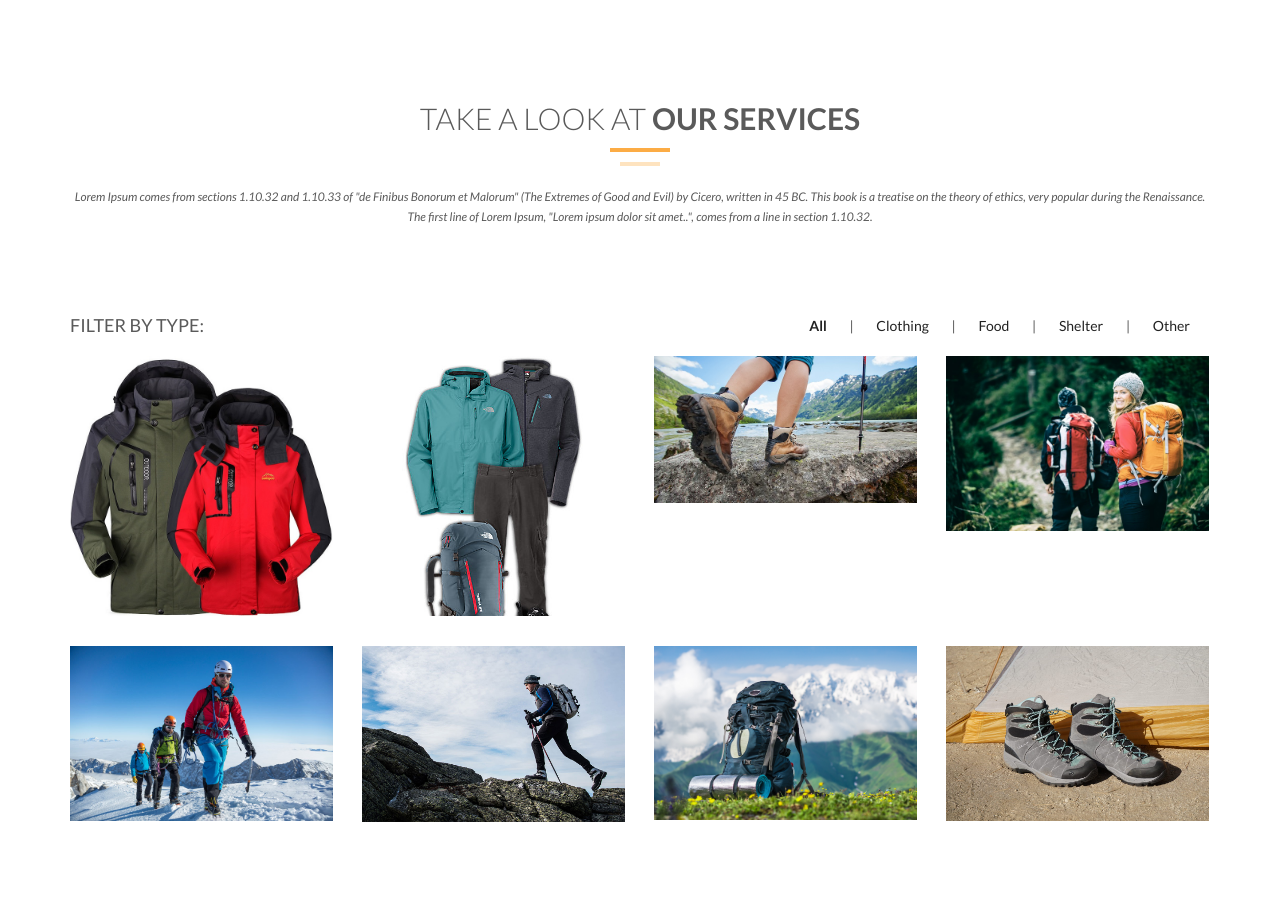
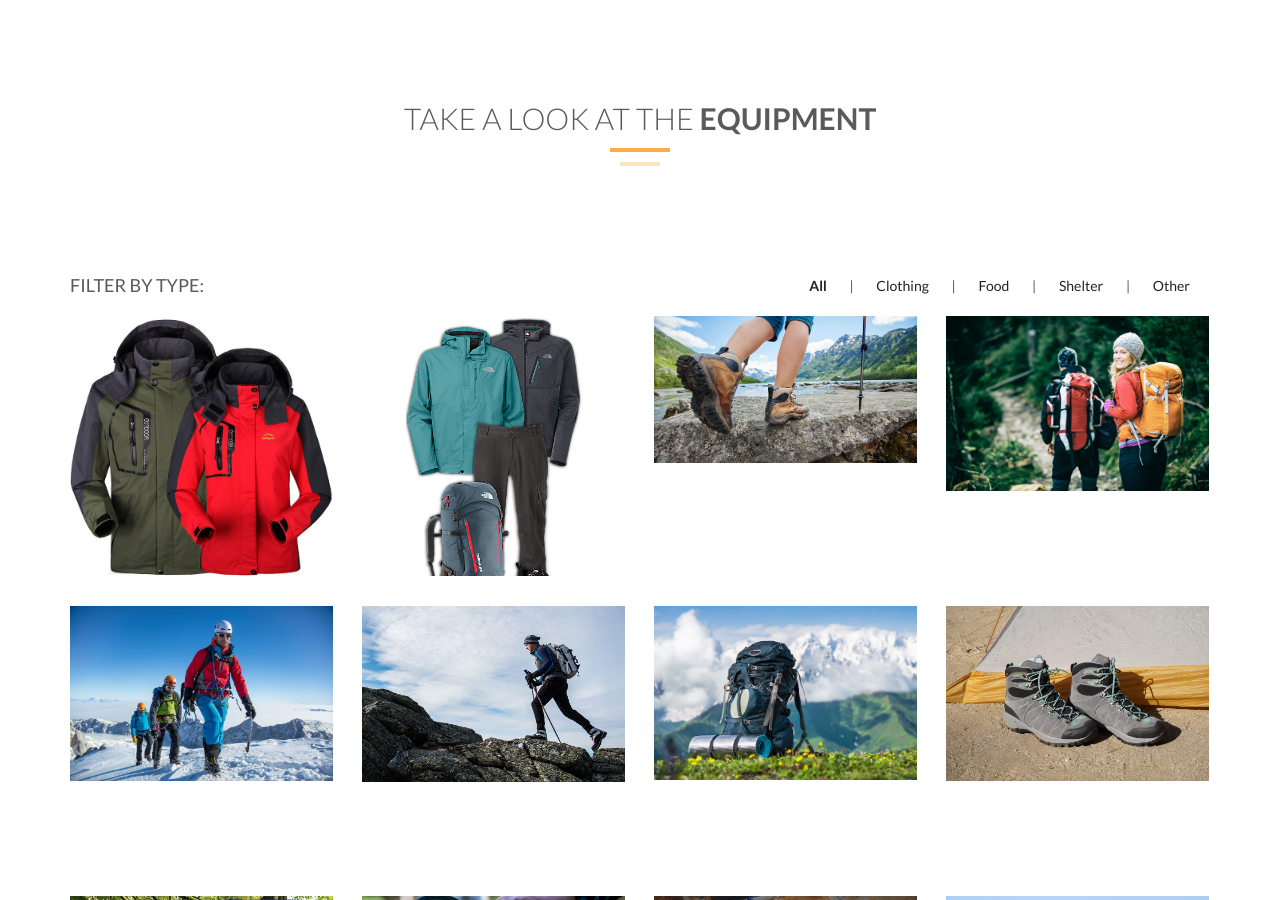
Before and after one commit to MelaFelec/mbihpeak, a plain HTML site: page index.html in a window 1280 px wide. Shown: the part 2988-3888 px from the top of the page. Drawn offline with nearby package versions, Linux system fonts and the light colour scheme.

Commit message:
Equipment page edited

```diff
--- a/index.html
+++ b/index.html
@@ -310,17 +310,16 @@
         </div>
     </div>
 
-    <!-- Portfolio Section
+    <!-- Equipment Section
     ==========================================-->
     <div id="tf-works">
         <div class="container"> <!-- Container -->
             <div class="section-title text-center center">
-                <h2>Take a look at <strong>our services</strong></h2>
+                <h2>Take a look at the <strong>equipment</strong></h2>
                 <div class="line">
                     <hr>
                 </div>
                 <div class="clearfix"></div>
-                <small><em>Lorem Ipsum comes from sections 1.10.32 and 1.10.33 of "de Finibus Bonorum et Malorum" (The Extremes of Good and Evil) by Cicero, written in 45 BC. This book is a treatise on the theory of ethics, very popular during the Renaissance. The first line of Lorem Ipsum, "Lorem ipsum dolor sit amet..", comes from a line in section 1.10.32.</em></small>
             </div>
             <div class="space"></div>
 
```
